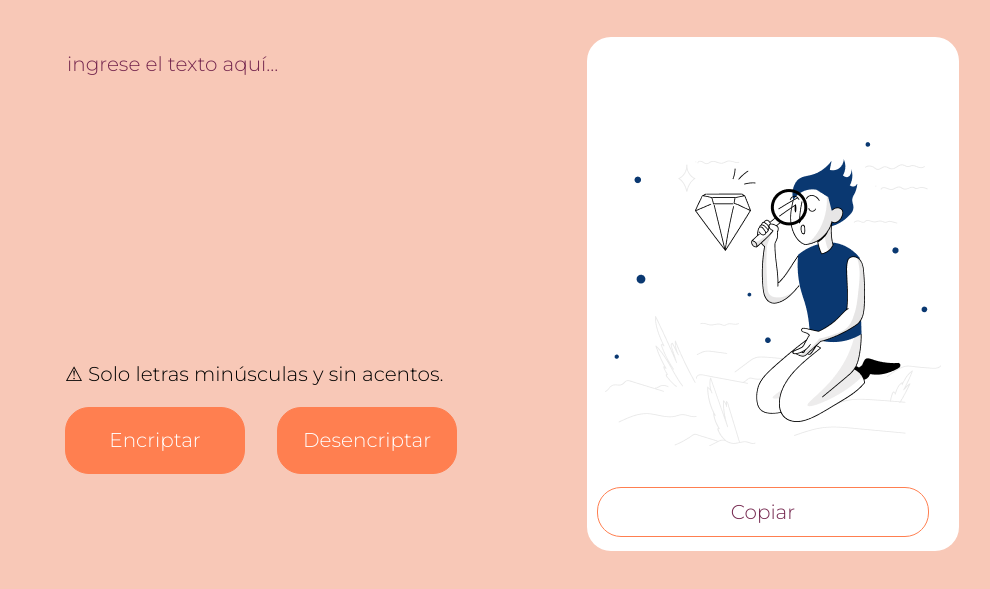
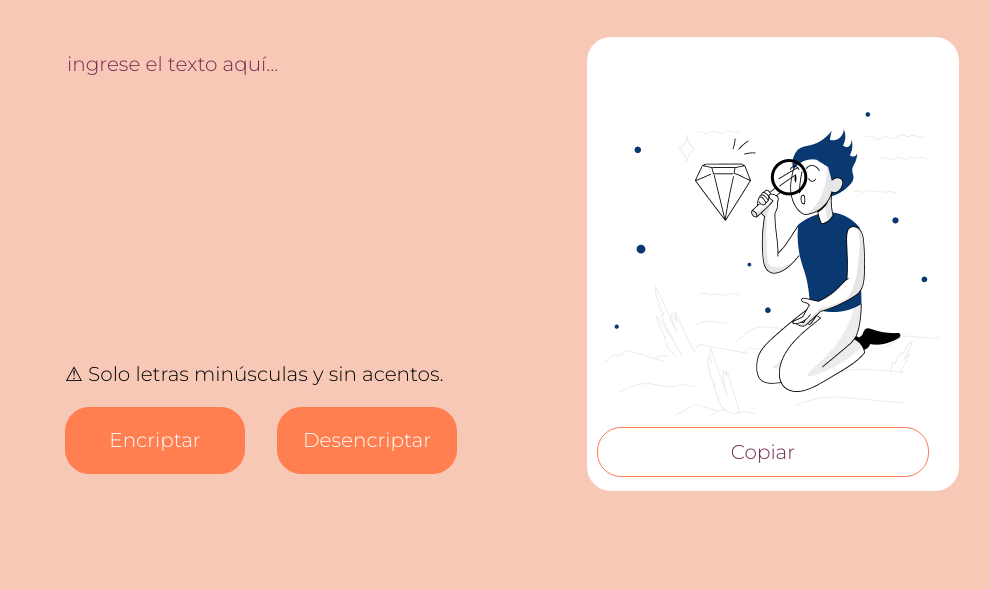
Before and after one commit to PameMoon/Encriptador_de_Texto, a plain HTML site: page index.html in a window 1280 px wide. Shown: the part 57-646 px from the top of the page, without its empty margins (15-1005 px from the left). Drawn offline with Linux system fonts and the light colour scheme.

Commit message:
Modificaciones en el estilo

```diff
--- a/index.html
+++ b/index.html
@@ -26,7 +26,7 @@
             </div>
         </section>
         <section>
-            <textarea id="output" class="mensaje" style="resize: none;" cols="30" rows="17"></textarea>
+            <textarea id="output" class="mensaje" style="resize: none;" cols="30" rows="15"></textarea>
             <div>
                 <button class="btn-copiar" onclick="copiarTexto()">Copiar</button>
             </div>
--- a/style.css
+++ b/style.css
@@ -85,7 +85,7 @@ main{
     cursor: pointer;
     height: 50px;
     margin-left: 108px;
-    margin-top: 490px;
+    margin-top: 430px;
     position: absolute;
     width: 332px;
 }
```
